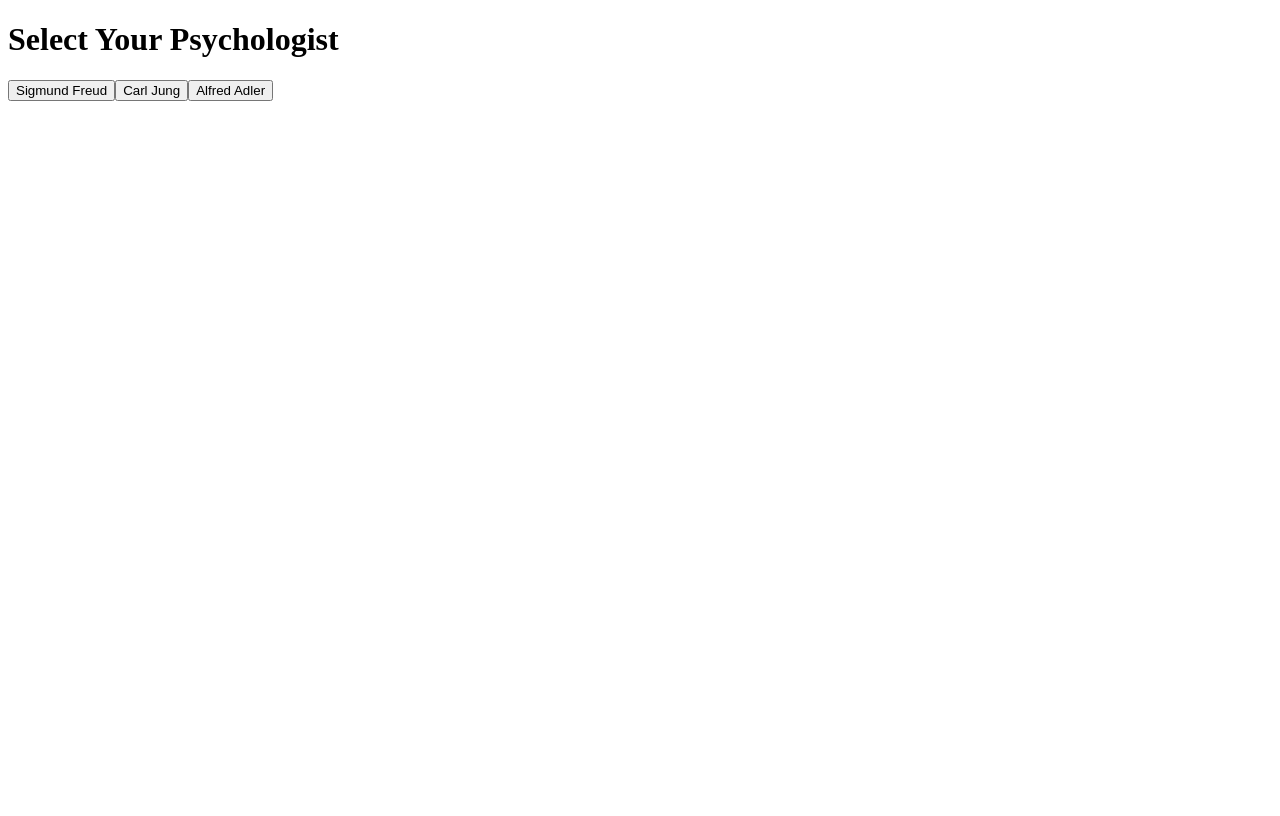
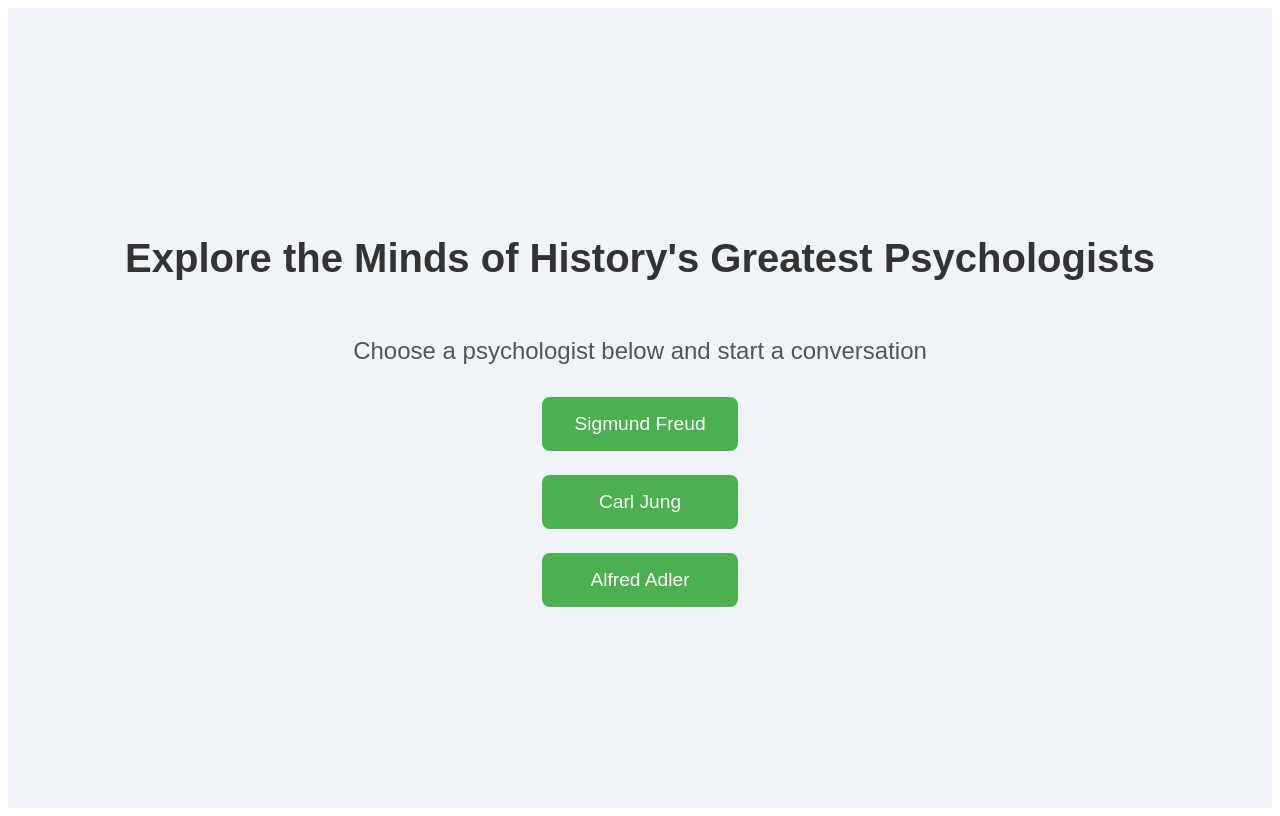
Before and after one commit to Aiden0526/Psychotherapy-dialogue, a Vue app in the folder frontend/: page / in a window 1280 px wide. Built offline with nearby package versions, Linux system fonts and the light colour scheme.

Commit message:
style(homepage): Add styling for the home page and change the title

```diff
--- a/frontend/src/components/HomePage.vue
+++ b/frontend/src/components/HomePage.vue
@@ -1,23 +1,80 @@
 <template>
-  <div>
-    <h1>Select Your Psychologist</h1>
-    <button @click="selectPsychologist(1)">Sigmund Freud</button>
-    <button @click="selectPsychologist(2)">Carl Jung</button>
-    <button @click="selectPsychologist(3)">Alfred Adler</button>
+  <div class="home-page">
+    <h1>Explore the Minds of History's Greatest Psychologists</h1>
+    <p class="subtitle">Choose a psychologist below and start a conversation</p>
+    <div class="psychologists-container">
+      <button @click="selectPsychologist(1)" class="psychologist-button">Sigmund Freud</button>
+      <button @click="selectPsychologist(2)" class="psychologist-button">Carl Jung</button>
+      <button @click="selectPsychologist(3)" class="psychologist-button">Alfred Adler</button>
+    </div>
   </div>
 </template>
 
 <script>
 export default {
   methods: {
-    /**
-     * Handles psychologist selection by navigating to the introduction page
-     * @param {Number} id - The ID of the selected psychologist (1: Freud, 2: Jung, 3: Adler)
-     */
     selectPsychologist(id) {
-      // Navigate to the introduction page for the selected psychologist
       this.$router.push(`/psychologist/${id}/intro`);
     }
   }
 };
 </script>
+
+<style scoped>
+/* General styling for the page */
+.home-page {
+  display: flex;
+  flex-direction: column;
+  align-items: center;
+  justify-content: center;
+  height: 100vh;
+  background-color: #f0f4f8;
+  font-family: 'Arial', sans-serif;
+}
+
+/* Styling for the page heading */
+h1 {
+  font-size: 2.5rem;
+  color: #333;
+  margin-bottom: 2rem;
+}
+
+/* Styling for the page subtitle */
+.subtitle {
+  font-size: 1.5rem;  /* Increased font size from 1.2rem to 1.5rem */
+  color: #555;
+  margin-bottom: 2rem;
+  text-align: center;
+}
+
+/* Container for the psychologist buttons */
+.psychologists-container {
+  display: flex;
+  flex-direction: column;
+  gap: 1.5rem;
+}
+
+/* Styling for psychologist buttons */
+.psychologist-button {
+  background-color: #4caf50;
+  color: white;
+  padding: 1rem 2rem;
+  border: none;
+  border-radius: 8px;
+  font-size: 1.2rem;
+  cursor: pointer;
+  transition: background-color 0.3s ease;
+}
+
+.psychologist-button:hover {
+  background-color: #45a049;
+}
+
+/* Add some spacing on small screens */
+@media (max-width: 600px) {
+  .psychologist-button {
+    width: 100%;
+    font-size: 1rem;
+  }
+}
+</style>
```
